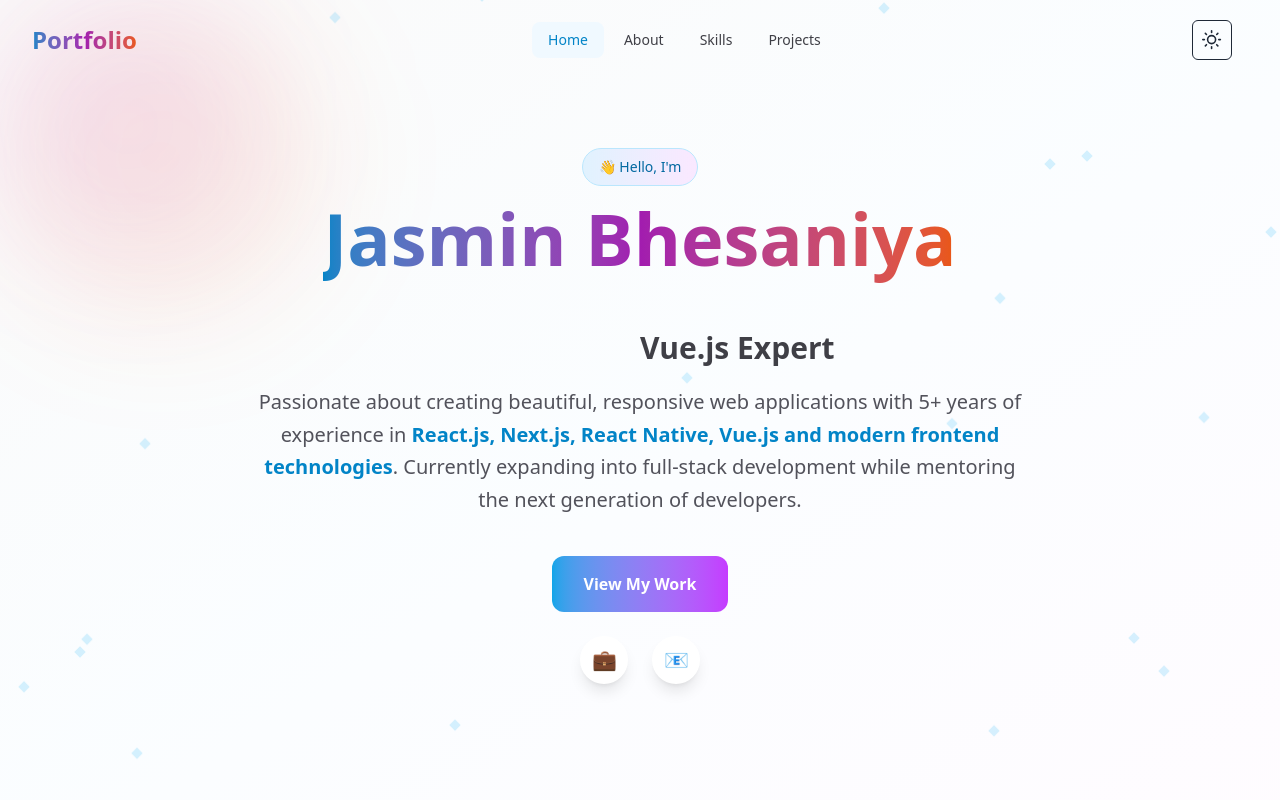
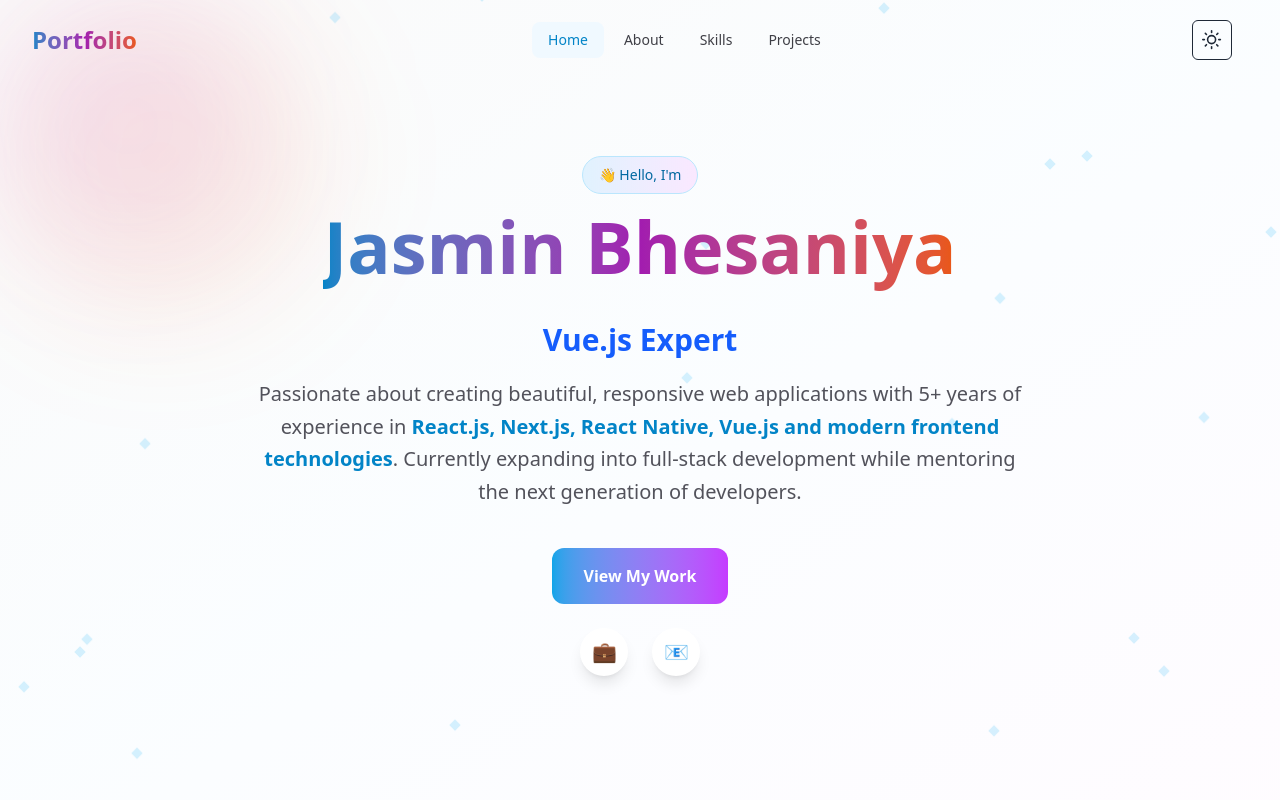
Before and after one commit to jasminbhesaniyajb/jasmin-portfolio-next, a Next.js app: page / in a window 1280 px wide. Shown: the top 800 px of the page. Built offline with nearby package versions, Linux system fonts and the light colour scheme.

Commit message:
hero section ui changes

```diff
--- a/src/components/hero-section.jsx
+++ b/src/components/hero-section.jsx
@@ -75,9 +75,9 @@ const HeroSection = () => {
           </div>
 
           {/* Name */}
-          <h1 className="mb-4">
+          <h1>
             <span
-              className="block text-4xl sm:text-5xl lg:text-7xl font-bold mb-2 animate-fadeInUp"
+              className="block text-4xl sm:text-5xl lg:text-7xl font-bold animate-fadeInUp"
               style={{ animationDelay: "0.2s" }}
             >
               <span className="gradient-text">Jasmin Bhesaniya</span>
@@ -85,20 +85,21 @@ const HeroSection = () => {
           </h1>
 
           {/* Dynamic Role */}
-          <div className="mb-4 h-20 flex items-center justify-center">
-            <h2
-              className="text-xl sm:text-2xl lg:text-3xl font-semibold text-neutral-700 dark:text-neutral-300 animate-fadeInUp"
-              style={{ animationDelay: "0.4s" }}
-            >
+          <div className="relative mb-4 h-20 flex items-center justify-center overflow-hidden">
+          <h2 className="text-xl sm:text-2xl lg:text-3xl font-semibold text-neutral-700 dark:text-neutral-300 animate-fadeInUp relative">
             {roles.map((role, index) => (
               <span
                 key={role}
                 className={cn(
-                    "absolute transition-all duration-500 ease-in-out",
+                  "absolute top-0 left-1/2 transform -translate-x-1/2 transition-all duration-500 ease-in-out whitespace-nowrap text-blue-600 dark:text-blue-400",
                   currentRole === index
-                      ? "opacity-100 transform translate-y-0"
-                      : "opacity-0 transform translate-y-4"
+                    ? "opacity-100 translate-y-0"
+                    : "opacity-0 translate-y-4"
                 )}
+                style={{
+                  animationDelay: "0.4s",
+                  minWidth: "max-content"
+                }}
               >
                 {role}
               </span>
```
Lines whose indentation alone changed are shown as unchanged.
